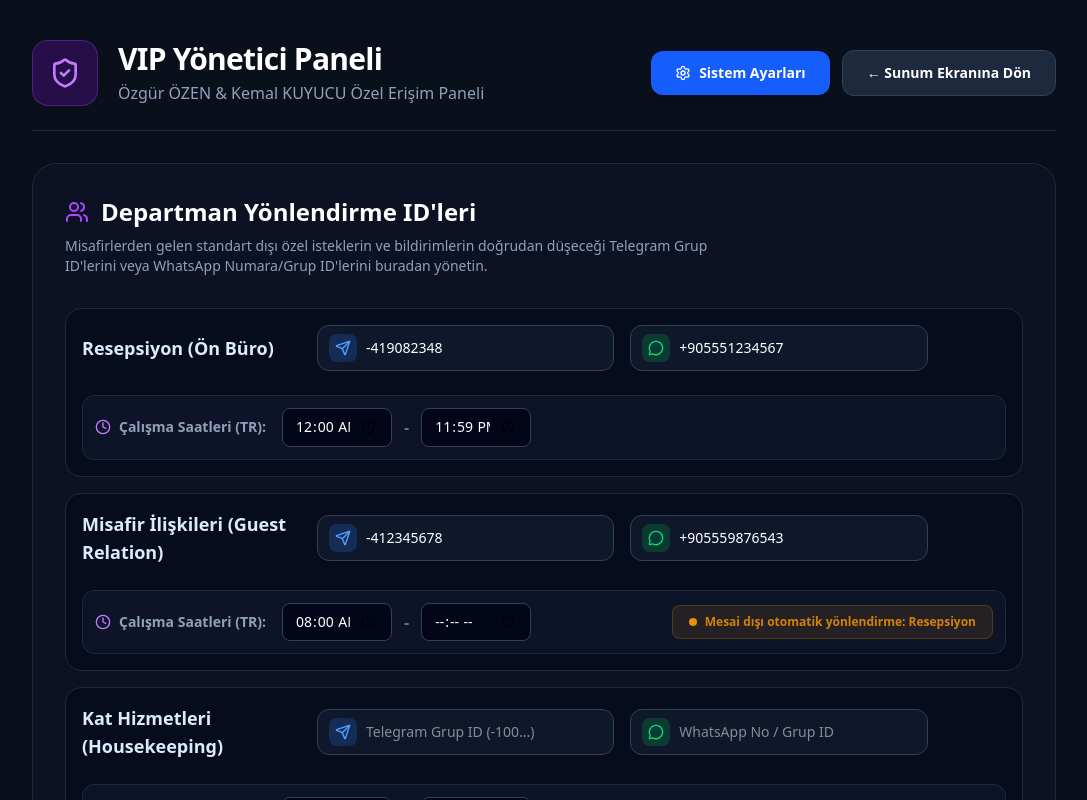
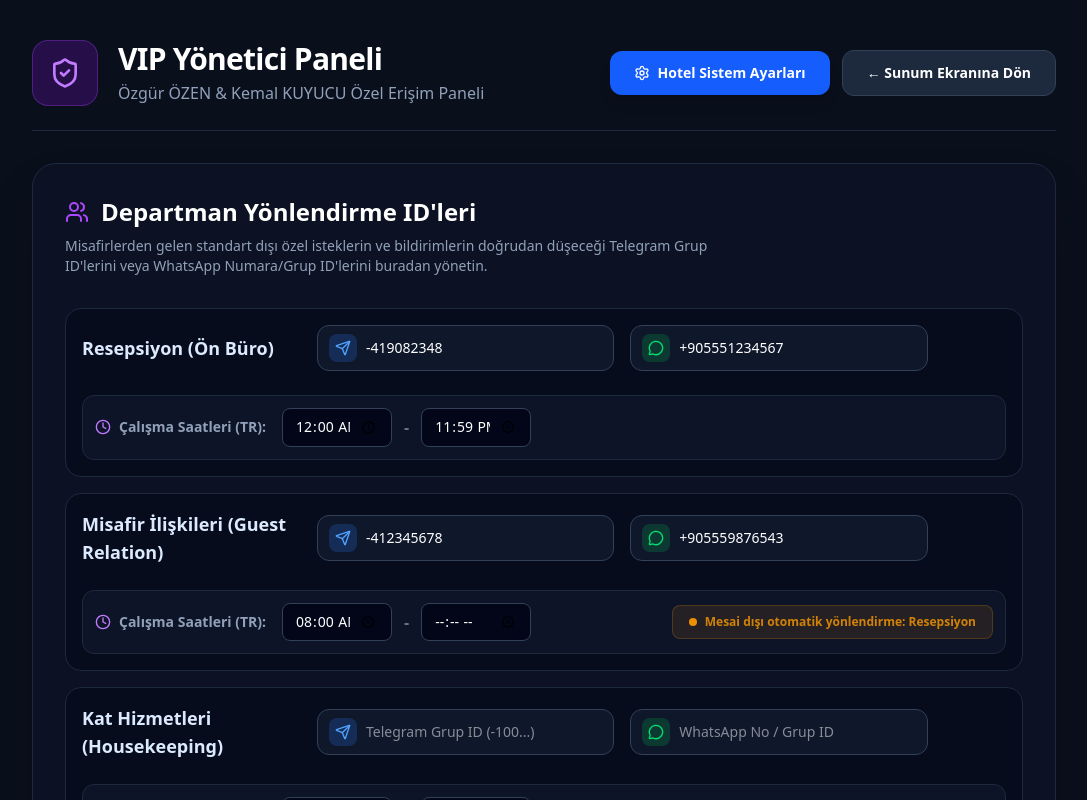
Before and after one commit to qltydigital-hub/HotelGenDigital, a Next.js app in the folder hotel-admin-dashboard/: page /admin-panel in a window 1280 px wide. Shown: the top 800 px of the page, without its empty margins (96-1183 px from the left). Built offline with nearby package versions, Linux system fonts and the light colour scheme.

Commit message:
style: changed Sistem Ayarlari wording to Hotel Sistem Ayarlari everywhere

```diff
--- a/hotel-admin-dashboard/src/app/admin-panel/page.tsx
+++ b/hotel-admin-dashboard/src/app/admin-panel/page.tsx
@@ -68,7 +68,7 @@ export default function AdminPanel() {
           </div>
           <div className="flex flex-col sm:flex-row items-center gap-3">
             <Link href="/settings" className="w-full sm:w-auto px-6 py-3 bg-blue-600 hover:bg-blue-500 rounded-xl font-bold transition-all shadow-lg flex items-center justify-center gap-2 text-sm">
-              <Settings className="w-4 h-4" /> Sistem Ayarları
+              <Settings className="w-4 h-4" /> Hotel Sistem Ayarları
             </Link>
             <Link href="/" className="w-full sm:w-auto px-6 py-3 bg-slate-800 hover:bg-slate-700 rounded-xl font-bold transition-all border border-slate-700 text-sm flex items-center justify-center gap-2">
               ← Sunum Ekranına Dön
--- a/hotel-admin-dashboard/src/app/page.tsx
+++ b/hotel-admin-dashboard/src/app/page.tsx
@@ -232,7 +232,7 @@ export default function PresentationFunnel() {
                 {showModals !== 'settings' ? (
                   <div className="flex flex-col items-center justify-center h-full text-center py-12">
                     <Settings className="w-16 h-16 text-blue-500 mb-6 group-hover:rotate-90 transition-transform duration-700" />
-                    <h3 className="text-2xl font-bold mb-2">Sistem Ayarları</h3>
+                    <h3 className="text-2xl font-bold mb-2">Hotel Sistem Ayarları</h3>
                     <p className="text-slate-400">Konsept bilgi ve belgelerini yüklemek için giriş yapın.</p>
                   </div>
                 ) : (
@@ -244,7 +244,7 @@ export default function PresentationFunnel() {
                     <div className="flex items-center gap-4 mb-8">
                       <div className="p-3 bg-blue-500/20 rounded-xl"><Settings className="w-8 h-8 text-blue-500" /></div>
                       <div>
-                        <h3 className="text-xl font-bold">Sistem Ayarları</h3>
+                        <h3 className="text-xl font-bold">Hotel Sistem Ayarları</h3>
                         <p className="text-sm text-blue-400">Veri Ekip Paneli</p>
                       </div>
                     </div>
--- a/hotel-admin-dashboard/src/app/settings/page.tsx
+++ b/hotel-admin-dashboard/src/app/settings/page.tsx
@@ -31,7 +31,7 @@ export default function SettingsPage() {
                             <Settings className="w-8 h-8 text-blue-400" />
                         </div>
                         <div>
-                            <h1 className="text-3xl font-extrabold tracking-tight">Sistem Panel Ayarları</h1>
+                            <h1 className="text-3xl font-extrabold tracking-tight">Hotel Sistem Ayarları</h1>
                             <p className="text-slate-400 font-medium mt-1">Otel konsepti, Fact Sheet ve genel bilgilerin yönetimi.</p>
                         </div>
                     </div>
```
